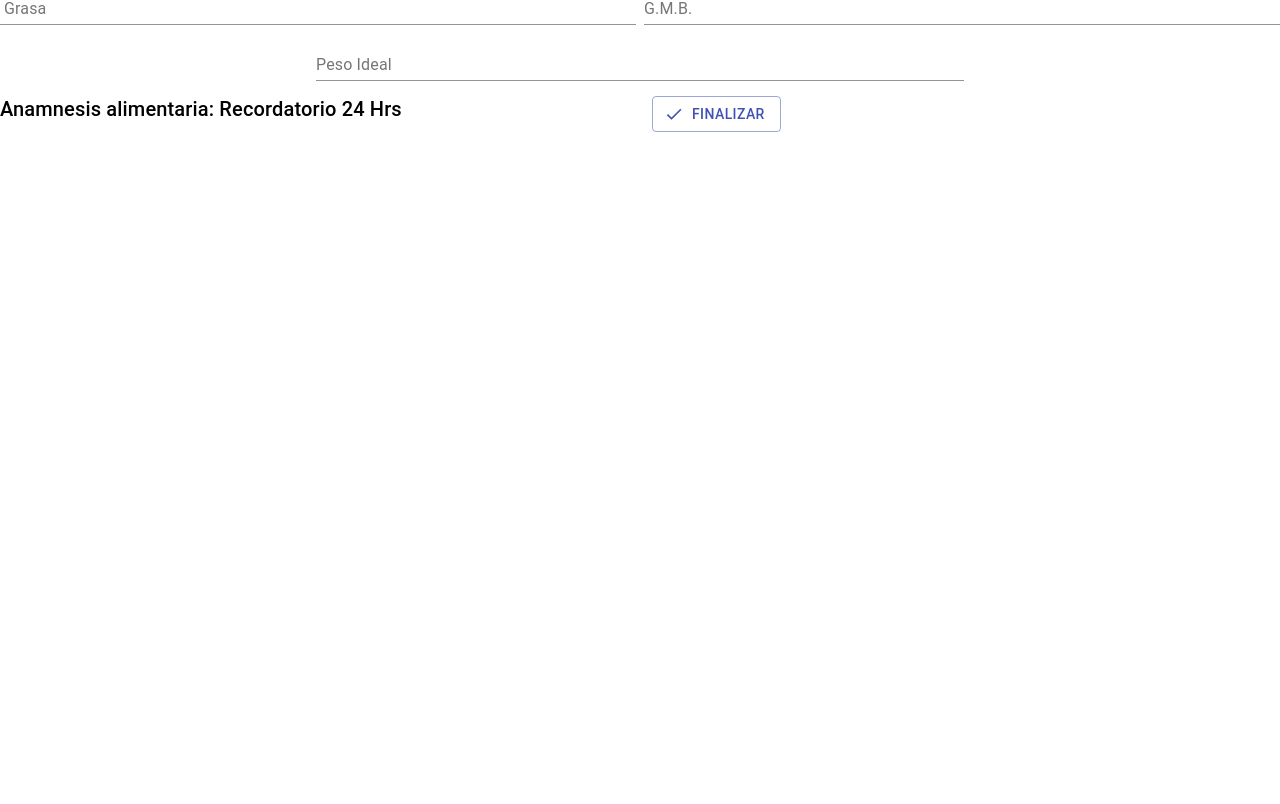
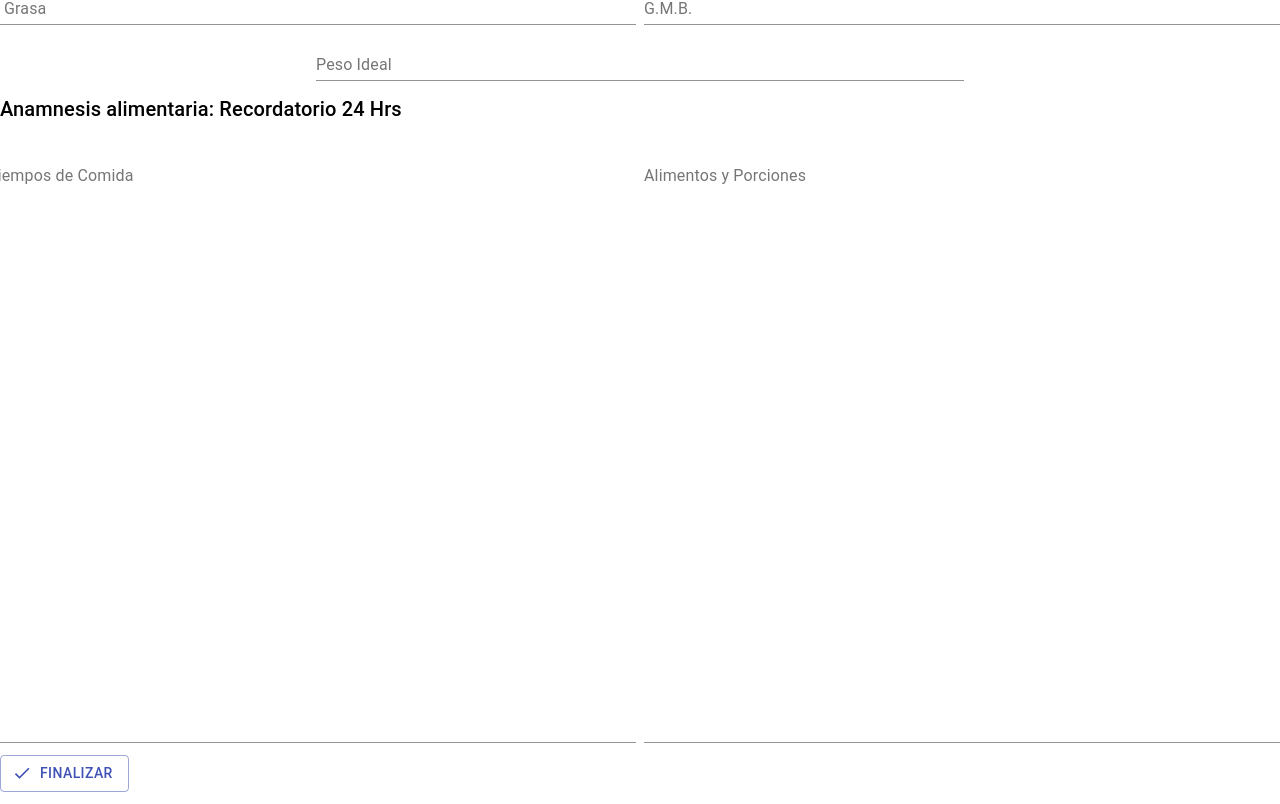
Before and after one commit to ysuvin/frontLecofq5, a React (Create React App) app: page /Grupo5/PlantillaNutricionista in a window 1280 px wide. Shown: the part 1031-1835 px from the top of the page. Before the commit the page ends 1175 px from the top, so only its background shows below. Built offline with nearby package versions, Linux system fonts and the light colour scheme.

Commit message:
Ficha nutricionista terminada

```diff
--- a/src/Component/Grupo5/NutricionistaF.jsx
+++ b/src/Component/Grupo5/NutricionistaF.jsx
@@ -368,6 +368,28 @@ export default function NutricionistaF() {
                         Anamnesis alimentaria: Recordatorio 24 Hrs
                     </Typography>
                 </Grid>
+                <Grid container justify="space-around" spacing={1}>
+                    <Grid item xs={3} md={6}>
+                        <TextField
+                            id="tiemCom"
+                            label="Tiempos de Comida"
+                            fullWidth
+                            multiline
+                            rows={30}
+                            defaultValue=""
+                        />
+                    </Grid>
+                    <Grid item xs={6} md={6}>
+                        <TextField
+                            id="aliPorc"
+                            label="Alimentos y Porciones"
+                            fullWidth
+                            multiline
+                            rows={30}
+                            defaultValue=""
+                        />
+                    </Grid>
+                </Grid>
                 <Grid item xs={12} md={6} alignContent="flex-end" className={classes.root}>
                     <Button variant="outlined" color="primary" href="#contained-buttons" startIcon={<CheckIcon />} onClick={handleClick} >
                         Finalizar
```
